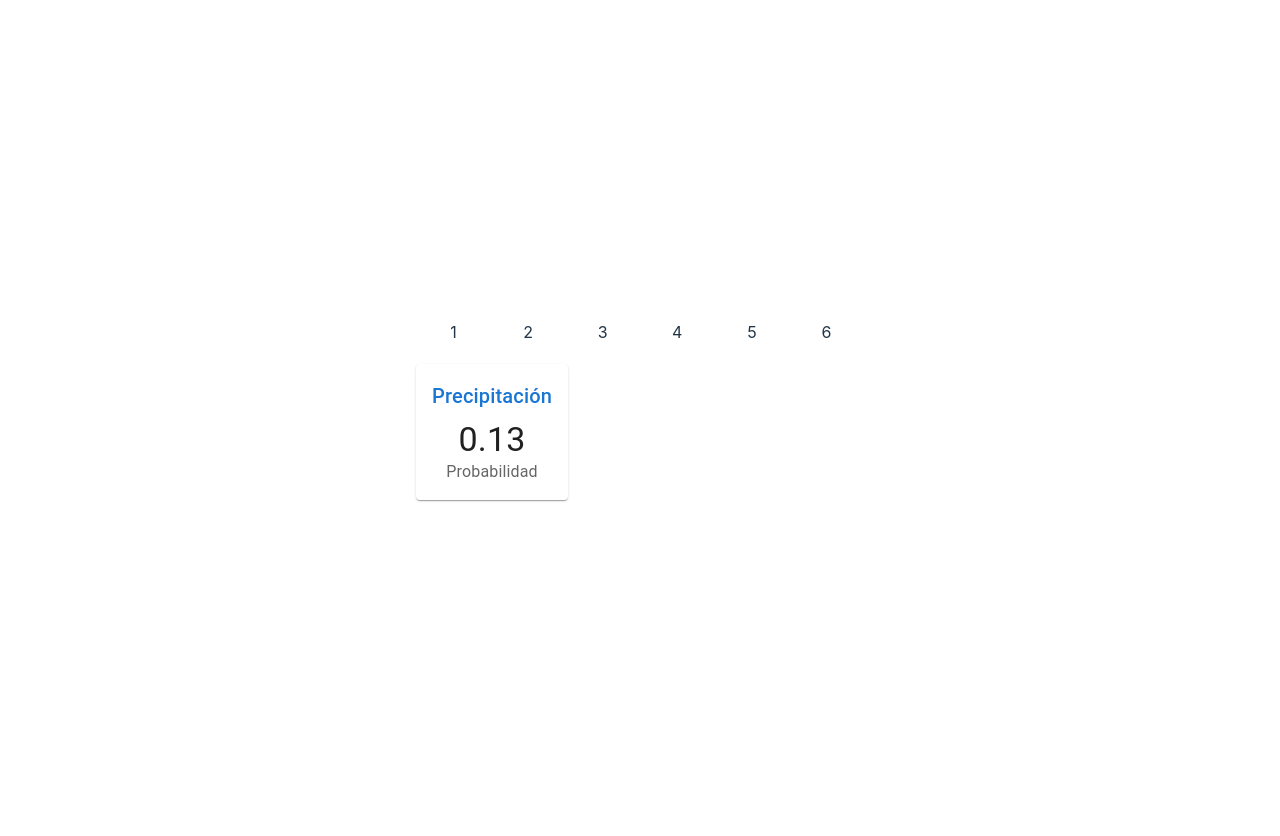
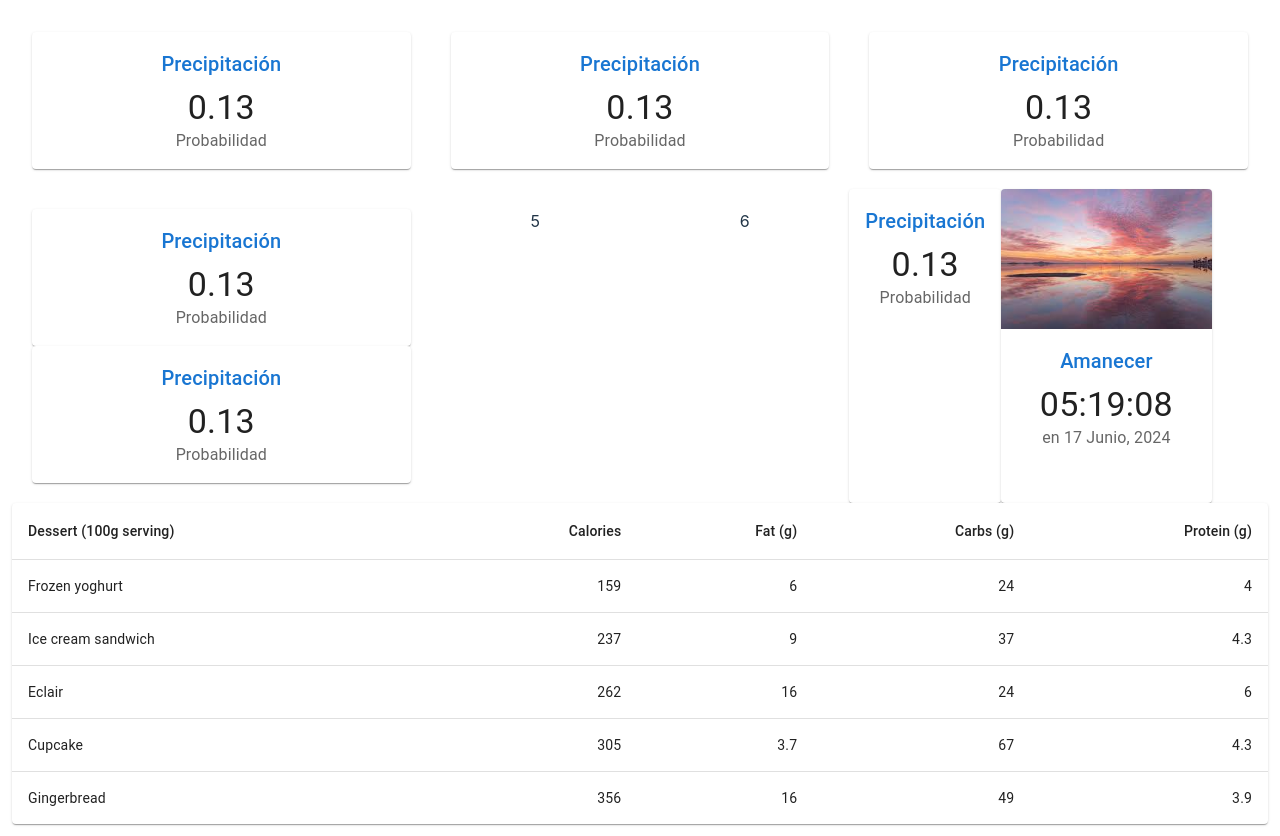
Before and after one commit to MelissaAyllon/Dawn_Proyecto3, a React (Vite) app: page / in a window 1280 px wide. Before the commit the page ends 800 px from the top, so only its background shows below. Built offline with nearby package versions, Linux system fonts and the light colour scheme.

Commit message:
Update: grid and table

```diff
--- a/src/App.tsx
+++ b/src/App.tsx
@@ -3,6 +3,8 @@
 import reactLogo from './assets/react.svg'
 import viteLogo from '/vite.svg'
 import Indicator from './components/Indicator';
+import Summary from './components/Summary';
+import BasicTable from './components/BasicTable';
 import './App.css'
 
 function App() {
@@ -10,13 +12,22 @@
 
   return (
     <Grid container spacing={5}>
-      <Grid xs={12} sm={4} md={3} lg={2}>1</Grid>
-      <Grid xs={6} sm={4} md={3} lg={2}>2</Grid>
-      <Grid xs={6} sm={4} md={3} lg={2}>3</Grid>
-      <Grid xs={12} sm={4} md={3} lg={2}>4</Grid>
+      <Grid xs={12} sm={4} md={3} lg={4}><Indicator title='Precipitación' subtitle='Probabilidad' value={0.13} /></Grid>
+      <Grid xs={6} sm={4} md={3} lg={4}><Indicator title='Precipitación' subtitle='Probabilidad' value={0.13} /></Grid>
+      <Grid xs={6} sm={4} md={3} lg={4}><Indicator title='Precipitación' subtitle='Probabilidad' value={0.13} /></Grid>
+      <Grid xs={12} sm={4} md={3} lg={4}> {/* De este grid, coloco los demás dentro porque */ }
+        <Grid xs={6} sm={4} md={3} lg={12} sx={{paddingBottom:"5"}}>
+          <Indicator title='Precipitación' subtitle='Probabilidad' value={0.13} />
+        </Grid>
+        <Grid xs={6} sm={4} md={3} lg={12} sx={{paddingBottom:"5"}}>
+          <Indicator title='Precipitación' subtitle='Probabilidad' value={0.13} />
+        </Grid>
+      </Grid>
       <Grid xs={6} sm={4} md={3} lg={2}>5</Grid>
       <Grid xs={6} sm={4} md={3} lg={2}>6</Grid>
       <Indicator title='Precipitación' subtitle='Probabilidad' value={0.13} />
+      <Summary></Summary>
+      <BasicTable></BasicTable>
 	  </Grid>
   )
 }
--- /dev/null
+++ b/src/components/BasicTable.tsx
@@ -0,0 +1,60 @@
+import * as React from 'react';
+import Table from '@mui/material/Table';
+import TableBody from '@mui/material/TableBody';
+import TableCell from '@mui/material/TableCell';
+import TableContainer from '@mui/material/TableContainer';
+import TableHead from '@mui/material/TableHead';
+import TableRow from '@mui/material/TableRow';
+import Paper from '@mui/material/Paper';
+
+function createData(
+    name: string,
+    calories: number,
+    fat: number,
+    carbs: number,
+    protein: number,
+  ) {
+    return { name, calories, fat, carbs, protein };
+  }
+
+  const rows = [
+    createData('Frozen yoghurt', 159, 6.0, 24, 4.0),
+    createData('Ice cream sandwich', 237, 9.0, 37, 4.3),
+    createData('Eclair', 262, 16.0, 24, 6.0),
+    createData('Cupcake', 305, 3.7, 67, 4.3),
+    createData('Gingerbread', 356, 16.0, 49, 3.9),
+  ];
+
+  export default function BasicTable() {
+    return (
+      <TableContainer component={Paper}>
+        <Table sx={{ minWidth: 650 }} aria-label="simple table">
+          <TableHead>
+            <TableRow>
+              <TableCell>Dessert (100g serving)</TableCell>
+              <TableCell align="right">Calories</TableCell>
+              <TableCell align="right">Fat&nbsp;(g)</TableCell>
+              <TableCell align="right">Carbs&nbsp;(g)</TableCell>
+              <TableCell align="right">Protein&nbsp;(g)</TableCell>
+            </TableRow>
+          </TableHead>
+          <TableBody>
+            {rows.map((row) => (
+              <TableRow
+                key={row.name}
+                sx={{ '&:last-child td, &:last-child th': { border: 0 } }}
+              >
+                <TableCell component="th" scope="row">
+                  {row.name}
+                </TableCell>
+                <TableCell align="right">{row.calories}</TableCell>
+                <TableCell align="right">{row.fat}</TableCell>
+                <TableCell align="right">{row.carbs}</TableCell>
+                <TableCell align="right">{row.protein}</TableCell>
+              </TableRow>
+            ))}
+          </TableBody>
+        </Table>
+      </TableContainer>
+    );
+  }
--- /dev/null
+++ b/src/components/Summary.tsx
@@ -0,0 +1,33 @@
+import Typography from '@mui/material/Typography';
+import Card from '@mui/material/Card';
+import CardContent from '@mui/material/CardContent';
+import CardMedia from '@mui/material/CardMedia';
+import { CardActionArea } from '@mui/material';
+
+import sunrise from '../assets/sunrise.jpeg'
+
+export default function Summary() {
+    return (
+        <Card sx={{ maxWidth: 345 }}>
+            <CardActionArea>
+                <CardMedia
+                    component="img"
+                    height="140"
+                    image={sunrise}
+                    alt="Amanecer"
+                />
+                <CardContent>
+                    <Typography gutterBottom component="h2" variant="h6" color="primary">
+                        Amanecer
+                    </Typography>
+                    <Typography component="p" variant="h4">
+                        05:19:08
+                    </Typography>
+                    <Typography color="text.secondary" sx={{ flex: 1 }}>
+                    	en 17 Junio, 2024
+                    </Typography>
+                </CardContent>
+            </CardActionArea>
+        </Card>
+    )
+}
```
Also changed, not shown: src/assets/sunrise.jpeg (added).
